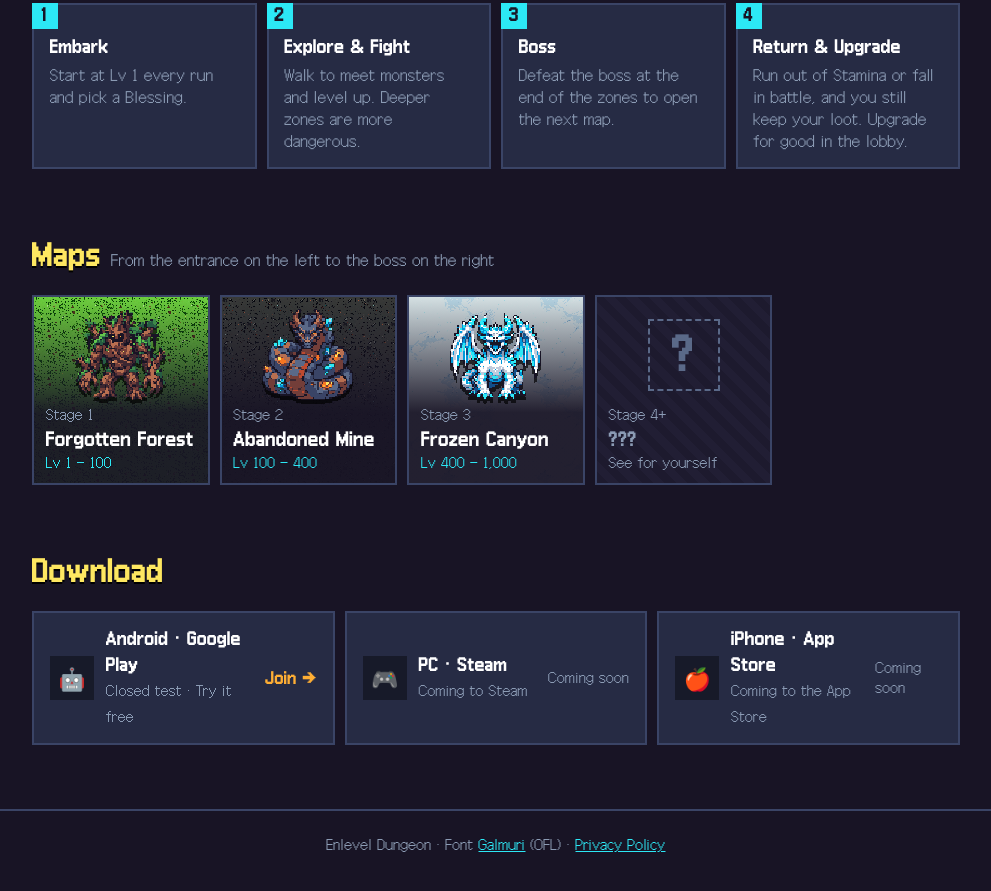
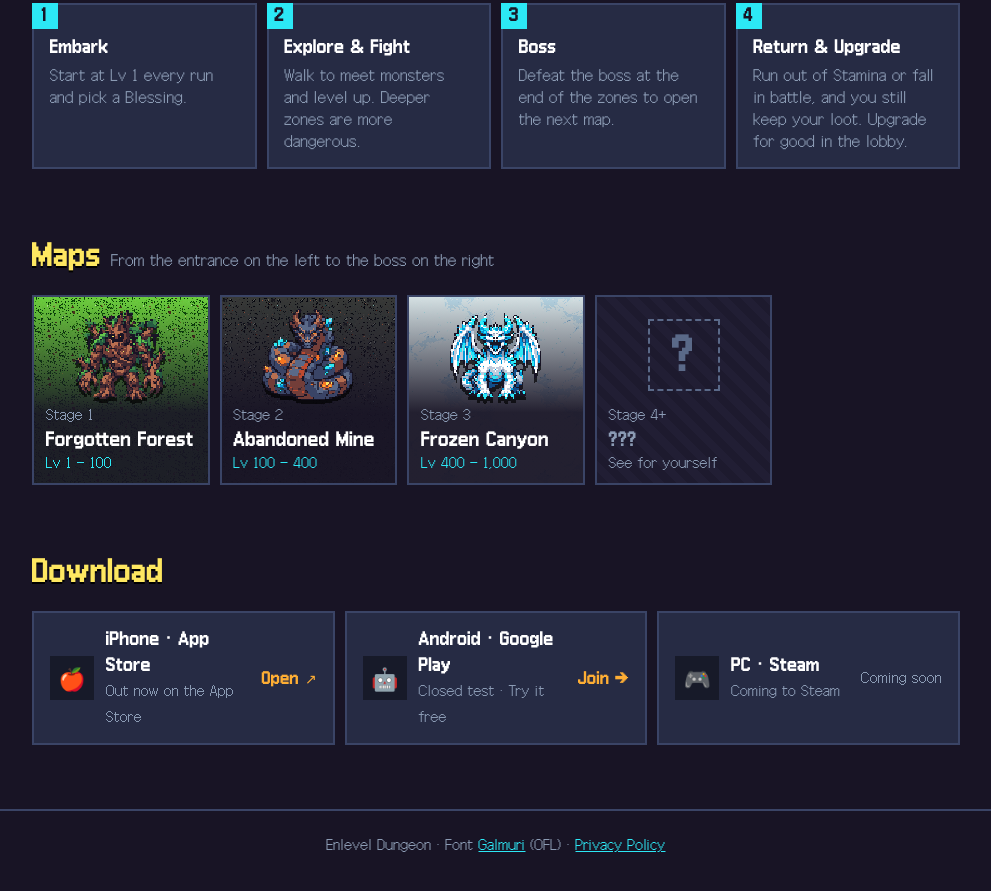
Before and after one commit to lsadi0710/endless-dungeon-releases, a plain HTML site: page index.html in a window 1280 px wide. Shown: the part 1045-1936 px from the top of the page, without its empty margins (144-1135 px from the left). Drawn offline with Linux system fonts and the light colour scheme.

Commit message:
Site for v1.1.6

```diff
--- a/index.html
+++ b/index.html
@@ -143,7 +143,7 @@
   .dl b { display: block; color: #fff; font-weight: normal; font-family: Galmuri11Bold, monospace; }
   .dl small { color: var(--muted); font-size: 12px; }
   .dl .arrow { margin-left: auto; color: var(--gold); font-size: 20px; }
-  #dl-android .arrow { font: 14px Galmuri11Bold, monospace; white-space: nowrap; }
+  #dl-android .arrow, #dl-ios .arrow { font: 14px Galmuri11Bold, monospace; white-space: nowrap; }
   /* 테스터 이벤트 (비공개 테스트 기간) */
   .event { display: flex; align-items: center; gap: 12px; margin-top: 10px; padding: 12px 16px; background: #1e3a2e; border: 2px solid var(--good); color: #fff; text-decoration: none; font-size: 14px; }
   .event .cup { font-size: 26px; }
@@ -199,7 +199,7 @@
       <img class="px" id="hero-boss" src="assets/sprites/monsters/forest_guardian.png" alt="숲의 수호자">
     </div>
     <a class="cta" id="hero-cta" href="test.html"><span lang="ko">▶ 테스트 하러 가기</span><span lang="en">▶ Join the Test</span></a>
-    <div class="meta"><span lang="ko">Android 비공개 테스트 · iOS·Steam 준비 중</span><span lang="en">Android closed test · iOS and Steam coming soon</span></div>
+    <div class="meta"><span lang="ko">iPhone 출시 · Android 비공개 테스트 · Steam 준비 중</span><span lang="en">Out now on iPhone · Android closed test · Steam coming soon</span></div>
   </div>
 </header>
 
@@ -246,6 +246,11 @@
   <section id="download">
     <h2 class="section-title"><span lang="ko">다운로드</span><span lang="en">Download</span></h2>
     <div class="dl-latest">
+      <a class="card dl" id="dl-ios" href="https://apps.apple.com/app/id6828269621" target="_blank" rel="noopener">
+        <div class="plat">🍎</div>
+        <div><b>iPhone · App Store</b><small lang="ko">App Store 에 출시되었습니다</small><small lang="en">Out now on the App Store</small></div>
+        <span class="arrow"><span lang="ko">열기 ↗</span><span lang="en">Open ↗</span></span>
+      </a>
       <a class="card dl" id="dl-android" href="test.html">
         <div class="plat">🤖</div>
         <div><b>Android · Google Play</b><small lang="ko">비공개 테스트 참여 중 · 무료로 먼저 해 보기</small><small lang="en">Closed test · Try it free</small></div>
@@ -254,11 +259,6 @@
       <div class="card dl offline" id="dl-steam">
         <div class="plat">🎮</div>
         <div><b>PC · Steam</b><small lang="ko">Steam 출시 준비 중</small><small lang="en">Coming to Steam</small></div>
-        <span class="arrow"><span lang="ko">준비 중</span><span lang="en">Coming soon</span></span>
-      </div>
-      <div class="card dl offline" id="dl-ios">
-        <div class="plat">🍎</div>
-        <div><b>iPhone · App Store</b><small lang="ko">App Store 출시 준비 중</small><small lang="en">Coming to the App Store</small></div>
         <span class="arrow"><span lang="ko">준비 중</span><span lang="en">Coming soon</span></span>
       </div>
     </div>
```
Also changed, not shown: test.html (+2 -2 lines).
